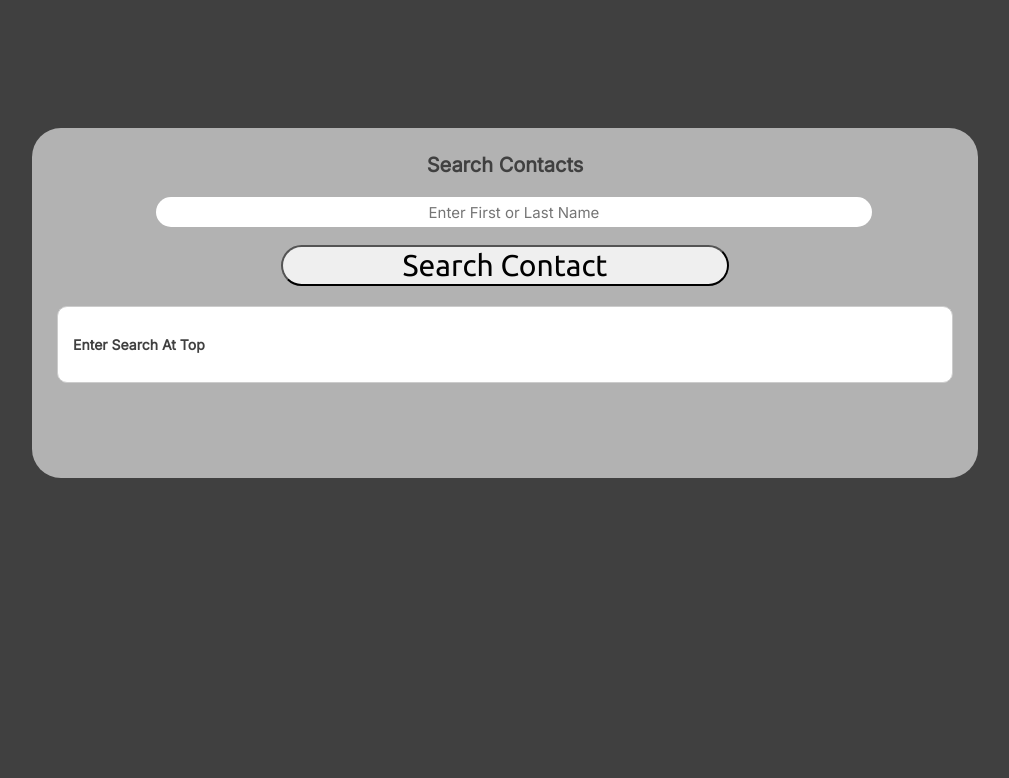
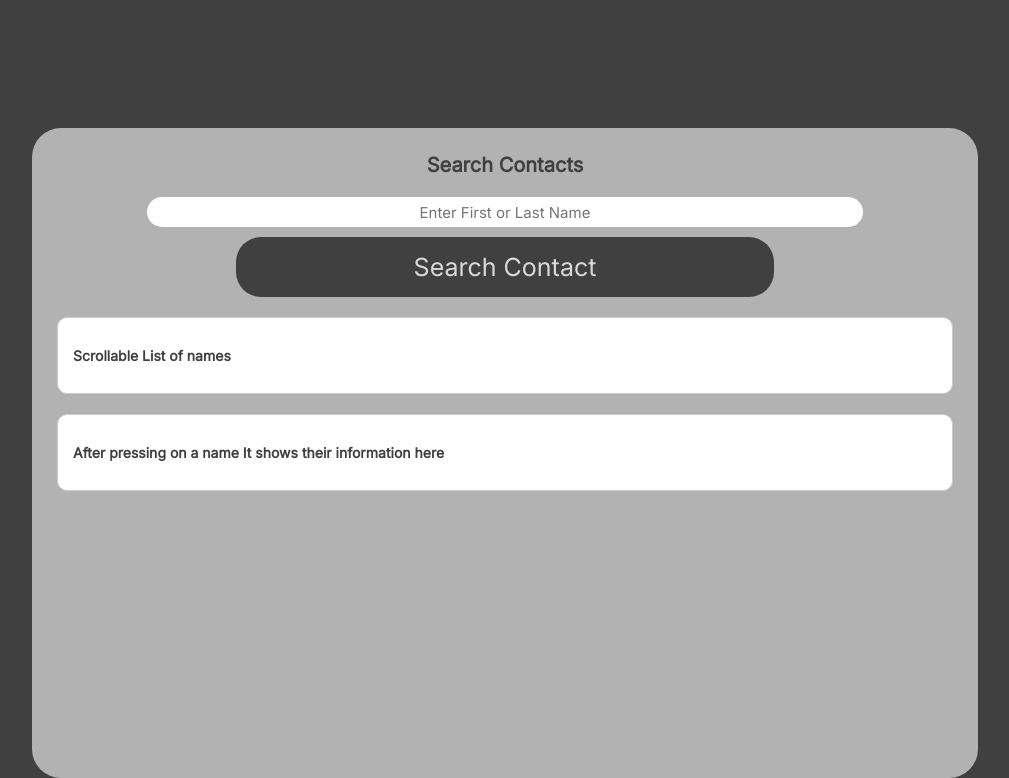
Before and after one commit to fgxmt/LAMP-Project-Group20, a PHP site: page /searchContact.html in a window 1280 px wide. Shown: the part 60-838 px from the top of the page, without its empty margins (160-1169 px from the left). Before the commit the page ends 538 px from the top, so only its background shows below. Run offline with PHP 8.4, Linux system fonts and the light colour scheme.

Commit message:
Finished add contacts page

```diff
--- a/css/contacts.css
+++ b/css/contacts.css
@@ -160,130 +160,3 @@ input[type="text"],input[type="password"],input[type="email"]{
     font-family: 'Inter';
     color: #95060a;
 }
-
-/* Inserting Search Contacts Page */
-#searchContactDiv
-{
-    width: 35%;
-    height: 300px;
-    margin-top: 10%;
-    margin-left: 30%;
-    text-align: center;
-    padding: 10px;
-    border-radius:29px;
-    background-color: #D9D9D9;
-    color: #404040;
-    font-weight: bolder;
-    font-family: 'Inter';
-}
-#searchContact-TextTitle
-{
-    font-size: 20px;
-    text-align: center;
-    margin-bottom:20px;
-}
-
-#searchContact-Text
-{
-    font-size: 15px;
-    text-align: left;
-}
-
-#searchContactButton
-{
-    margin-top:20px;
-    font-size: 25px;
-    height:50px;
-    border:none;
-    background-color: #404040;
-    color:#D9D9D9;
-    font-family:'Inter';
-}
-
-#searchContactDiv
-{
-    font-size: 30px;
-    width: 70%;
-    margin-left: 15%;
-    padding: 25px;
-    background-color: #b2b2b2;
-}
-
-#accessUIDiv
-{
-    font-size: 30px;
-    width: 70%;
-    margin-left: 15%;
-    padding: 25px;
-    background-color: #b2b2b2;
-}
-
-.buttons
-{
-    font-size: 30px;
-    border-radius: 25px;
-    width: 50%;
-    font-family: 'Ubuntu', sans-serif;
-}
-
-.buttons:hover{
-    background-color: #D9D9D9;
-    color: #FFFFFF;
-    opacity: 50%;
-}
-
-#firstNameS
-{
-	font-size: 15px;
-    width: 50%;
-    height:30px;
-    outline:none;
-    border:none;
-}
-#lastNameS
-{
-	font-size: 15px;
-    width: 50%;
-    height:30px;
-    outline:none;
-    border:none;
-}
-
-
-#navLink {
-  position: absolute;
-  right: 30px;
-  top: 20px;
-  font-family: 'Inter', sans-serif;
-  font-weight: bold;
-  font-size: 14px;
-  color: #404040;
-  text-decoration: none;
-}
-
-#navLink:hover {
-  color: #95060a;
-  text-decoration: underline;
-}
-
-#resultsB {
-    margin-top: 20px;
-    padding: 15px;
-    background-color: #ffffff;
-    border-radius: 10px;
-    text-align: left;
-    font-size: 14px;
-    color: #404040;
-    max-height: 300px;
-    overflow-y: auto;
-    border: 1px solid #ccc;
-}
-
-.result-item {
-    padding: 10px;
-    border-bottom: 1px solid #ccc;
-}
-
-.result-item:last-child {
-    border-bottom: none;
-}
--- /dev/null
+++ b/css/search.css
@@ -0,0 +1,201 @@
+
+
+
+body
+{
+    margin: 0;
+    background-color: #404040;
+}
+a {
+  color: #404040;
+  background-color: none;
+  font-weight: bolder;
+}
+
+#title
+{
+    font-size: 40%;
+    width: 100%;
+    text-align: center;
+    font-family: 'Inter';
+    color: #404040;
+}
+
+#Header
+{
+    width: 100%;
+    height: 60px;
+    font-weight:bolder;
+    font-family: 'Inter',Inter,monospace;
+    background-color: #D9D9D9;
+}
+#Website-Name {
+    font-size: 130%;
+    position: absolute;
+    margin-top: 15px;
+    margin-bottom: 15px;
+    padding-left: 30px;
+    color: #404040;
+}
+
+.buttons
+{
+    font-size: 30px;
+    border-radius: 25px;
+    font-family: 'Ubuntu', sans-serif;
+}
+#sButton
+{
+    font-size: 25px;
+    width:60%;
+    height:60px;
+    border:none;
+    background-color: #404040;
+    color:#D9D9D9;
+    font-family:'Inter';
+}
+
+.buttons:hover{
+    background-color: #D9D9D9;
+    color: #FFFFFF;
+    opacity: 50%;
+}
+
+input[type="text"],input[type="password"],input[type="email"]{
+    border-radius: 25px;
+    text-align: center;
+    width: 80%;
+    margin-bottom: 10px;
+    font-family: 'Inter';
+    font-size: 15px;
+    height:30px;
+    outline:none;
+    border:none;
+}
+
+/* Inserting Search Contacts Page */
+#searchContactDiv
+{
+    width: 35%;
+    height: 600px;
+    margin-top: 10%;
+    margin-left: 30%;
+    text-align: center;
+    padding: 10px;
+    border-radius:29px;
+    background-color: #D9D9D9;
+    color: #404040;
+    font-weight: bolder;
+    font-family: 'Inter';
+}
+#searchContact-TextTitle
+{
+    font-size: 20px;
+    text-align: center;
+    margin-bottom:20px;
+}
+
+#searchContact-Text
+{
+    font-size: 15px;
+    text-align: left;
+}
+
+#searchContactButton
+{
+    margin-top:20px;
+    font-size: 25px;
+    height:50px;
+    border:none;
+    background-color: #404040;
+    color:#D9D9D9;
+    font-family:'Inter';
+}
+
+#searchContactDiv
+{
+    font-size: 30px;
+    width: 70%;
+    margin-left: 15%;
+    padding: 25px;
+    background-color: #b2b2b2;
+}
+
+#accessUIDiv
+{
+    font-size: 30px;
+    width: 70%;
+    margin-left: 15%;
+    padding: 25px;
+    background-color: #b2b2b2;
+}
+
+.buttons
+{
+    font-size: 30px;
+    border-radius: 25px;
+    width: 50%;
+    font-family: 'Ubuntu', sans-serif;
+}
+
+.buttons:hover{
+    background-color: #D9D9D9;
+    color: #FFFFFF;
+    opacity: 50%;
+}
+
+#firstNameS
+{
+	font-size: 15px;
+    width: 50%;
+    height:30px;
+    outline:none;
+    border:none;
+}
+#lastNameS
+{
+	font-size: 15px;
+    width: 50%;
+    height:30px;
+    outline:none;
+    border:none;
+}
+
+
+#navLink {
+  position: absolute;
+  right: 30px;
+  top: 20px;
+  font-family: 'Inter', sans-serif;
+  font-weight: bold;
+  font-size: 14px;
+  color: #404040;
+  text-decoration: none;
+}
+
+#navLink:hover {
+  color: #95060a;
+  text-decoration: underline;
+}
+
+#resultsB {
+    margin-top: 20px;
+    padding: 15px;
+    background-color: #ffffff;
+    border-radius: 10px;
+    text-align: left;
+    font-size: 14px;
+    color: #404040;
+    max-height: 300px;
+    overflow-y: auto;
+    border: 1px solid #ccc;
+}
+
+.result-item {
+    padding: 10px;
+    border-bottom: 1px solid #ccc;
+}
+
+.result-item:last-child {
+    border-bottom: none;
+}
--- a/searchContact.html
+++ b/searchContact.html
@@ -3,7 +3,7 @@
 
     <title>Search Contacts</title>
 	<script type="text/javascript" src="js/code.js"></script>
-    <link href="css/contacts.css" rel="stylesheet">
+    <link href="css/search.css" rel="stylesheet">
     <link href="https://fonts.googleapis.com/css?family=Ubuntu" rel="stylesheet">
     <link href="https://fonts.googleapis.com/css2?family=Inter&display=swap" rel="stylesheet">
 
@@ -27,7 +27,11 @@
     </div>
 
     <div id="resultsB">
-        <p>Enter Search At Top</p>
+        <p>Scrollable List of names</p>
+    </div>
+
+    <div id="resultsB">
+        <p>After pressing on a name It shows their information here</p>
     </div>
 
 </div>
```
